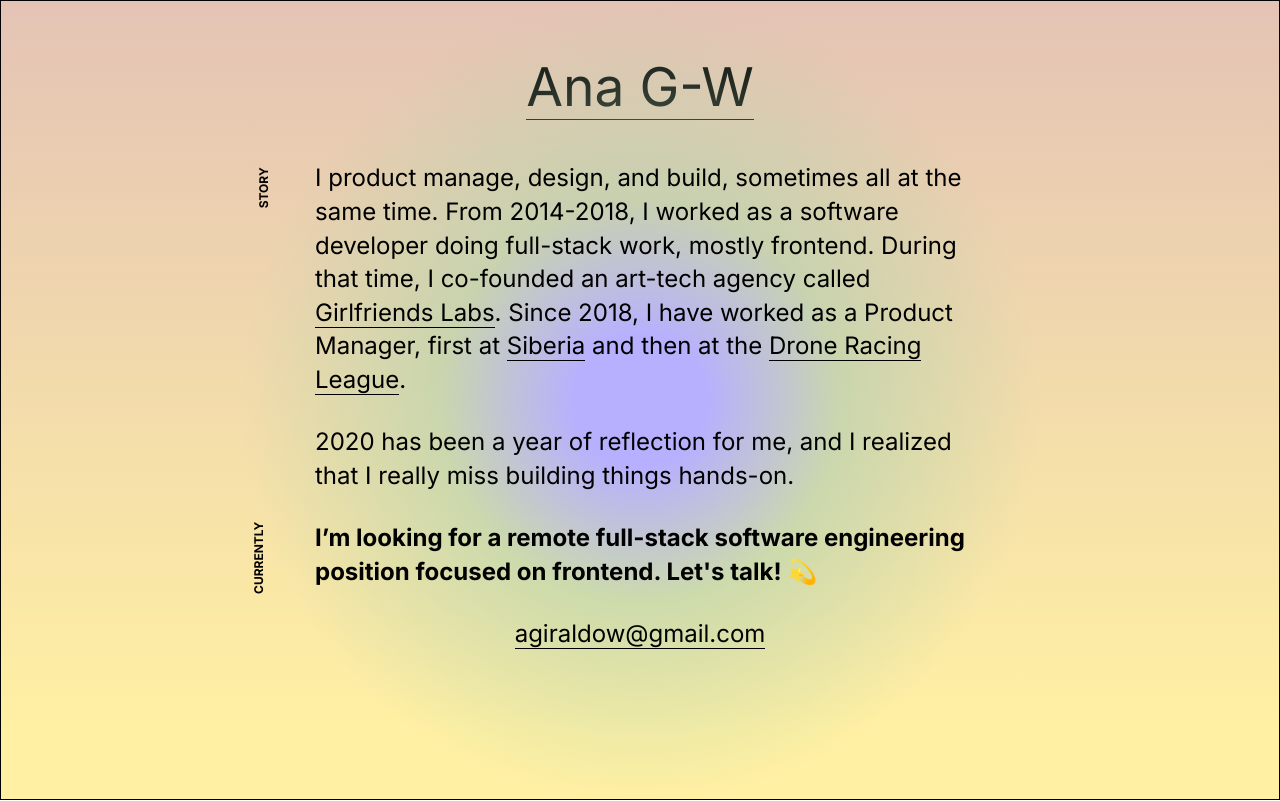
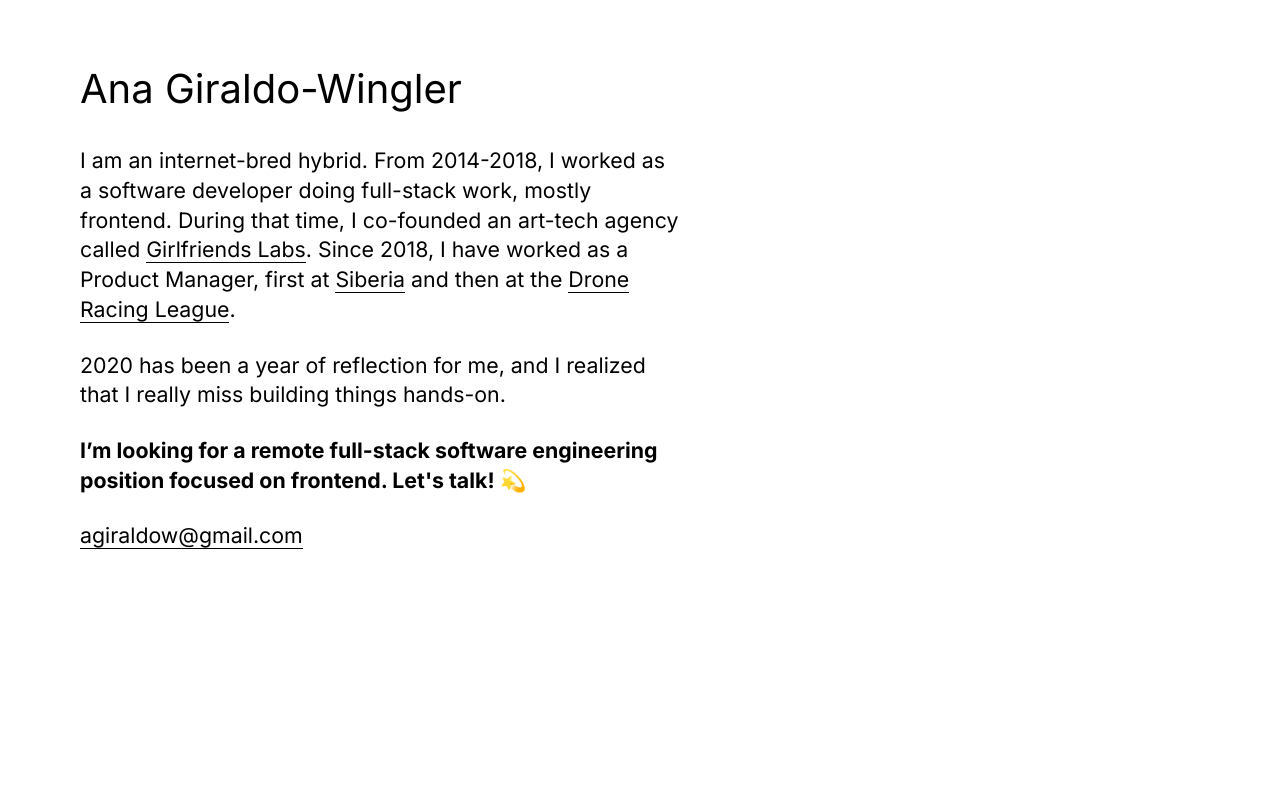
Before and after one commit to awanderingorill/anagw.com, a Gatsby site: page / in a window 1280 px wide. Built offline with nearby package versions, Linux system fonts and the light colour scheme; Gatsby itself is replaced by a stand-in of ours; a web font is replaced by a local one.

Commit message:
Remove gradient, left align

```diff
--- a/src/components/container.module.css
+++ b/src/components/container.module.css
@@ -1,14 +1,11 @@
 .container {
     display: flex;
-    align-items: center;
+    align-items: flex-start;
     flex-direction: column;
-    border: 1px solid #000000;
-    box-sizing: border-box;
     font-family: "Inter";
     font-size: 3rem;
     min-width: 100vw;
     min-height: 100vh;
     top: 0;
     left: 0;
-    background: linear-gradient(180deg, #E4C3B5 0%, #FFF0A3 91.15%);
   }
--- a/src/pages/index.js
+++ b/src/pages/index.js
@@ -5,10 +5,10 @@
 export default function About() {
   return (
     <Container>
-      <div></div>
-      <h1>Ana G-W</h1>
+      <div class="gradient-circle"></div>
+      <h1>Ana Giraldo-Wingler</h1>
       <p class="story">
-          I product manage, design, and build, sometimes all at the same time. From 2014-2018, I worked as a software developer doing full-stack work, mostly frontend. During that time, I co-founded an art-tech agency called <a href="http://girlfriends.site" target="new">Girlfriends Labs</a>. Since 2018, I have worked as a Product Manager, first at <a href="http://siberia.io" target="new">Siberia</a> and then at the <a href="http://drl.io" target="new">Drone Racing League</a>.
+          I am an internet-bred hybrid. From 2014-2018, I worked as a software developer doing full-stack work, mostly frontend. During that time, I co-founded an art-tech agency called <a href="http://girlfriends.site" target="new">Girlfriends Labs</a>. Since 2018, I have worked as a Product Manager, first at <a href="http://siberia.io" target="new">Siberia</a> and then at the <a href="http://drl.io" target="new">Drone Racing League</a>.
       </p>
       <p>
         2020 has been a year of reflection for me, and I realized that I really miss building things hands-on.
@@ -19,7 +19,6 @@
       <p>
        <a href="mailto:agiraldow@gmail.com">agiraldow@gmail.com</a>
       </p>
-
     </Container>
   )
 }
--- a/src/styles/global.css
+++ b/src/styles/global.css
@@ -10,31 +10,32 @@
 h1 {
     font-family: "Inter";
     color: black;
-    font-size: 40pt;
+    font-size: 30pt;
     display: inline-block;
     padding-bottom: 0;
-    border-bottom: 1px solid black;
-    margin: 1em 0 0.5em 0;
+    /* border-bottom: 1px solid black; */
+    margin: 4rem 0 0.5em 5rem;
+    z-index: 1000;
     font-weight: 500;
 }
 
-div {
+.gradient-circle {
     display: flex;
     min-height: 100vh;
     min-width: 100vh;
-    position: absolute;
+    position: fixed;
     align-items: center;
     align-self: center;
-    background: radial-gradient(50% 50% at 50% 50%, #B7B0FF 16.15%, rgba(174, 210, 175, 0.596273) 50%, rgba(255, 255, 255, 0) 100%);
+    /* background: radial-gradient(50% 50% at 50% 50%, #9896FF 16.15%, #E4C4B5 60.42%, rgba(174, 210, 175, 0.16) 86.98%, rgba(255, 255, 255, 0.16) 100%); */
 }
 
 p {
     font-family: "Inter";
     color: black;
-    font-size: 18pt;
-    max-width: 650px;
-    margin: 0.6em;
-    padding: 0 0.5em 0 0.5em;
+    font-size: 16pt;
+    max-width: 600px;
+    margin: 0.6em 0;
+    padding: 0 0.5em 0 5rem;
     line-height: 1.3em;
     position: relative;
     line-height: 1.4em;
@@ -45,7 +46,7 @@
     border-bottom: 1px solid black;
     text-decoration: none;
 }
-
+/*
 p.story::before{
     content: "story";
     position: absolute;
@@ -55,16 +56,14 @@
     font-size: 9pt;
     font-weight: 700;
     transform: rotate(-90deg);
-}
+} */
 
 p.currently {
-    font-family: "Inter";
     font-weight: 700;
 }
 
-p.currently::before {
+/* p.currently::before {
     font-family: "Inter";
-    font-style: normal;
     content: "currently";
     position: absolute;
     left: -80px;
@@ -73,4 +72,4 @@
     font-size: 9pt;
     font-weight: 700;
     transform: rotate(-90deg);
-}
+} */
```
Also changed, not shown: static/favicon.ico.
